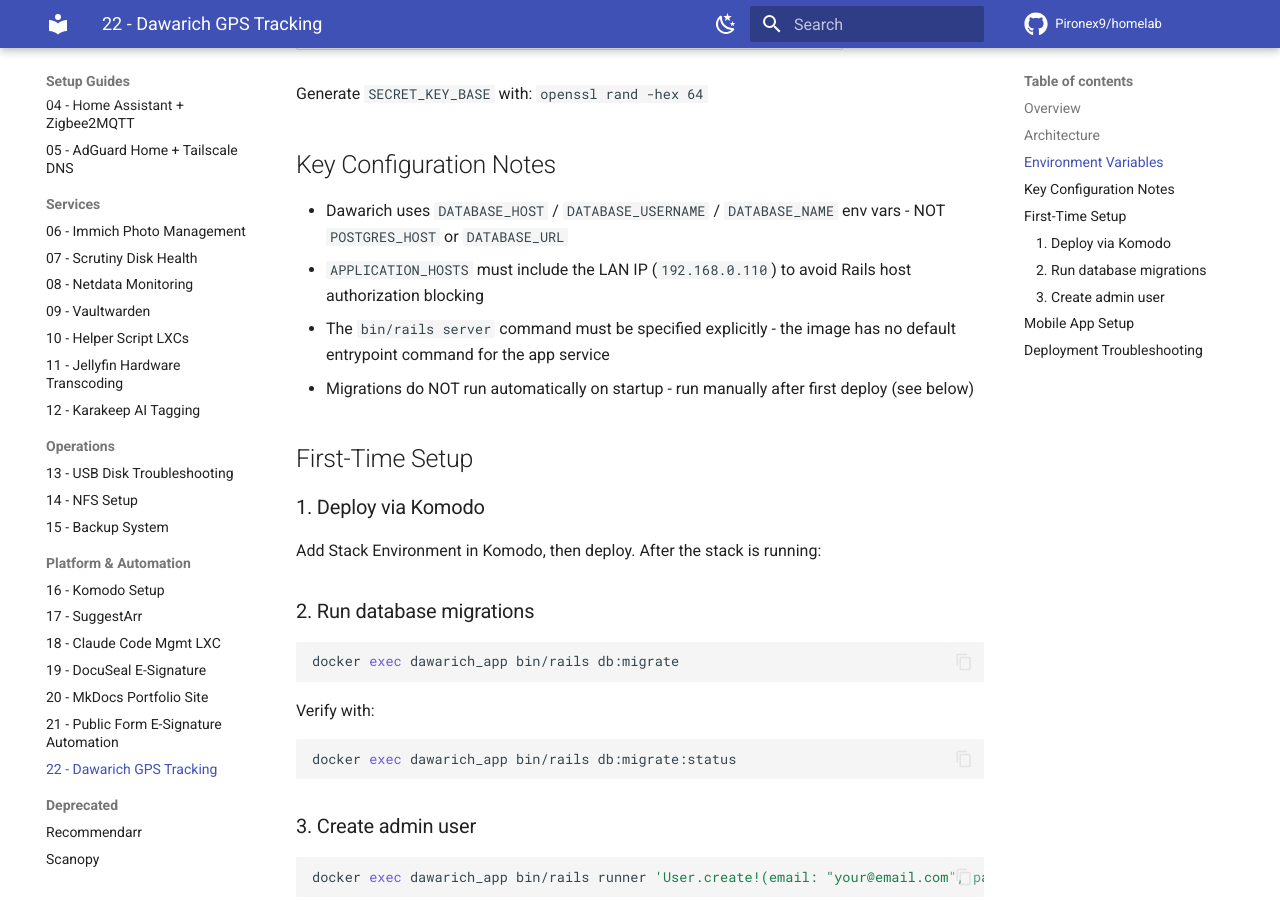
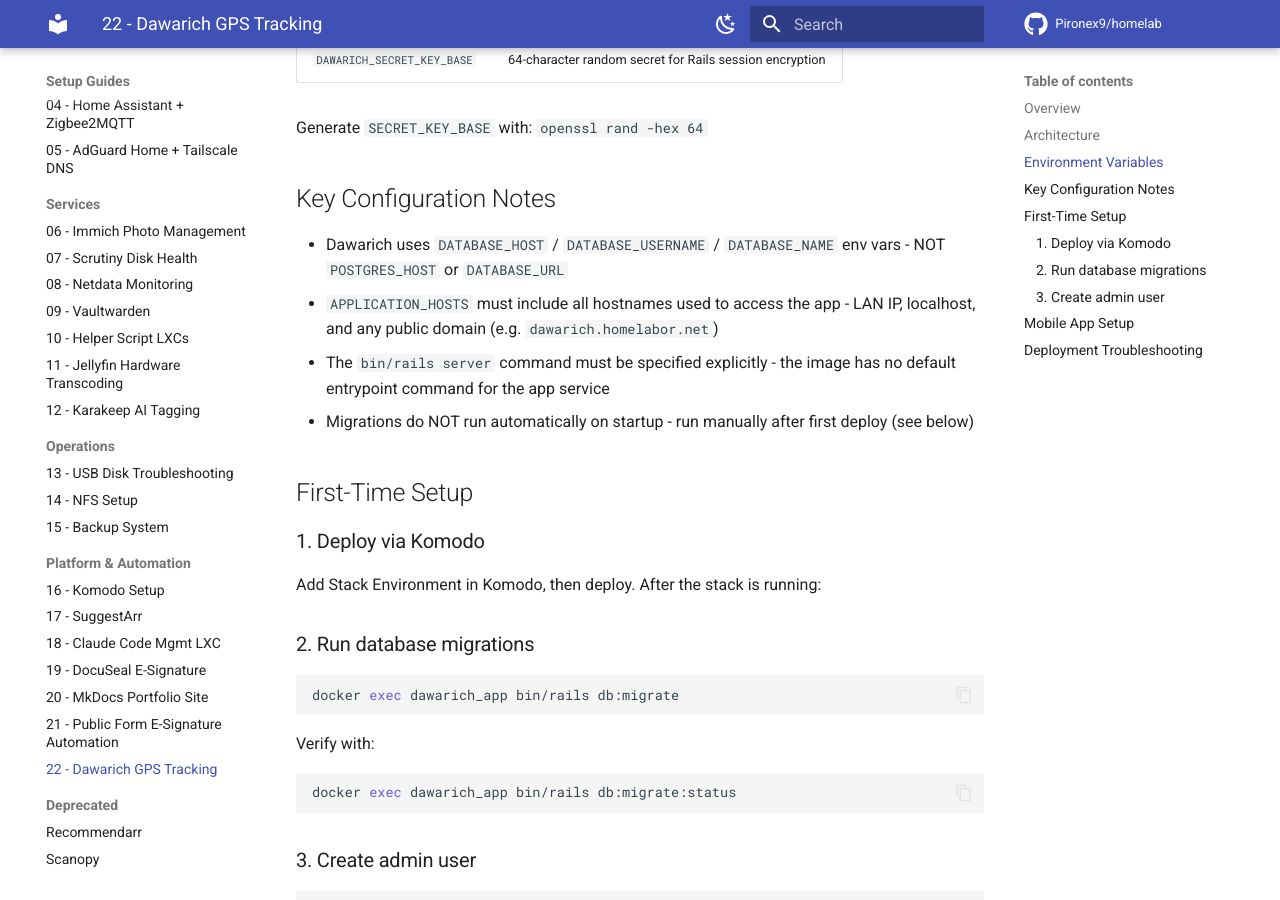
Before and after one commit to Pironex9/homelab, an MkDocs documentation site: the page built from docs/proxmox/22_Dawarich_GPS_Tracking_Setup.md, in a window 1280 px wide and 900 px high, scrolled down 1235 px. Built offline with MkDocs 1.6.1 and Material for MkDocs 9.7.7, drawn with Linux system fonts in a browser that asks for light colours; comment, search, counter and statistics services are not loaded; some of the changed text lies outside the part shown.

Commit message:
Update Dawarich docs: add public URL and APPLICATION_HOSTS note

```diff
--- a/docs/proxmox/22_Dawarich_GPS_Tracking_Setup.md
+++ b/docs/proxmox/22_Dawarich_GPS_Tracking_Setup.md
@@ -8,7 +8,8 @@
 
 Dawarich is a self-hosted GPS location history and family tracking platform. It replaces cloud-based location tracking apps (e.g. Locator 24) with a fully private, self-hosted solution. It stores location history, shows maps, supports family sharing, and accepts data from multiple mobile apps.
 
-- **URL:** http://192.168.0.110:3005
+- **URL (LAN):** http://192.168.0.110:3005
+- **URL (public):** https://dawarich.homelabor.net (via Pangolin)
 - **Stack location:** `compose/proxmox-lxc-100/dawarich/`
 - **Managed via:** Komodo (Stack: `dawarich`, LXC 100)
 
@@ -39,7 +40,7 @@
 ## Key Configuration Notes
 
 - Dawarich uses `DATABASE_HOST` / `DATABASE_USERNAME` / `DATABASE_NAME` env vars - NOT `POSTGRES_HOST` or `DATABASE_URL`
-- `APPLICATION_HOSTS` must include the LAN IP (`192.168.0.110`) to avoid Rails host authorization blocking
+- `APPLICATION_HOSTS` must include all hostnames used to access the app - LAN IP, localhost, and any public domain (e.g. `dawarich.homelabor.net`)
 - The `bin/rails server` command must be specified explicitly - the image has no default entrypoint command for the app service
 - Migrations do NOT run automatically on startup - run manually after first deploy (see below)
 
```
